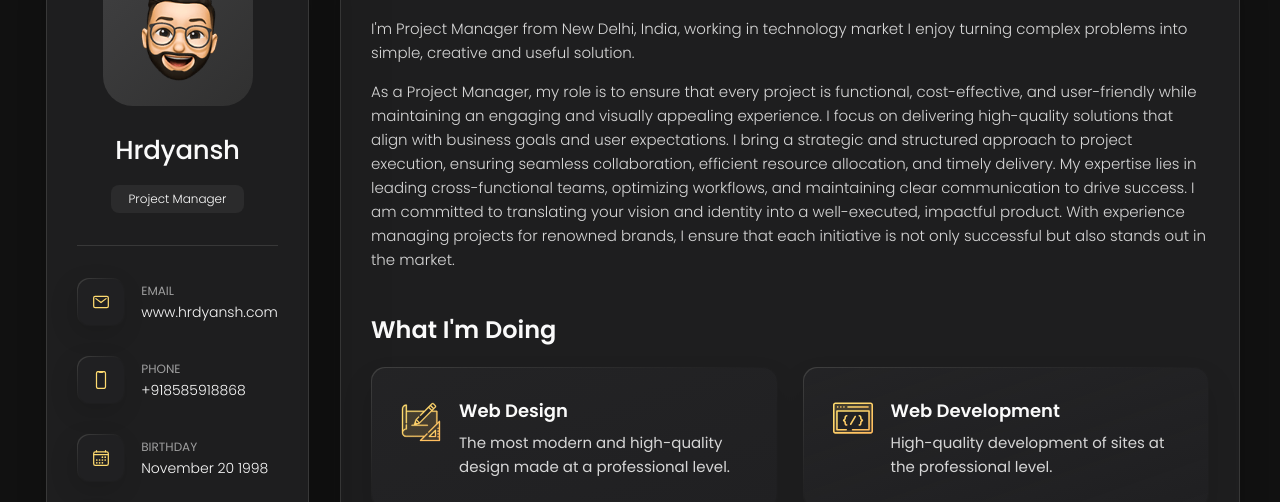
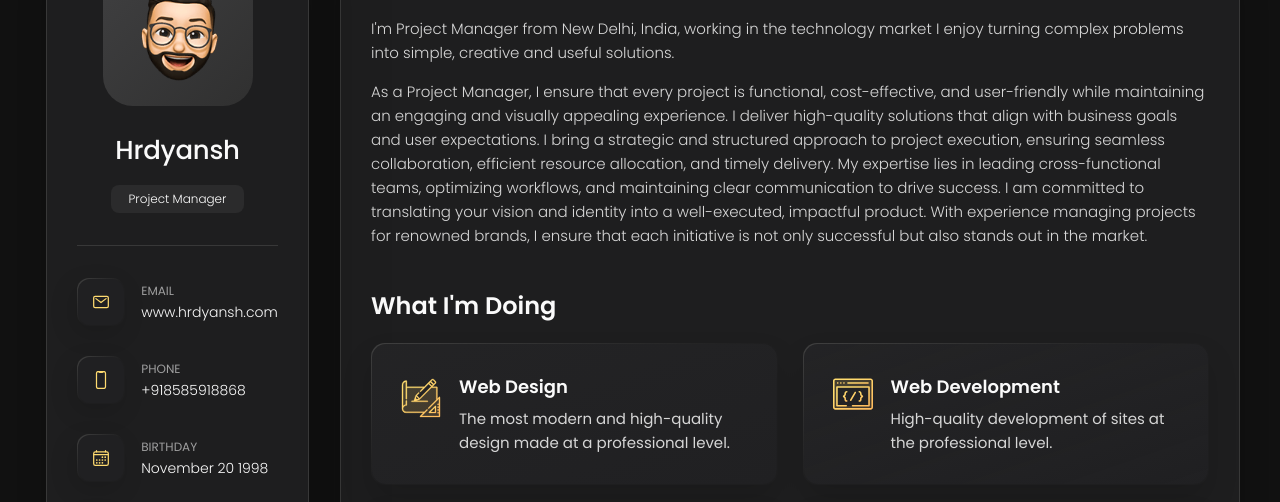
Before and after one commit to HrdyanshD/HrdyanshD.github.io, a plain HTML site: page index.html in a window 1280 px wide. Shown: the part 162-664 px from the top of the page. Drawn offline with nearby package versions, Linux system fonts and the light colour scheme.

Commit message:
Update index.html

```diff
--- a/index.html
+++ b/index.html
@@ -209,15 +209,16 @@
 
         <section class="about-text">
           <p>
-            I'm Project Manager from New Delhi, India, working in technology market
+            I'm Project Manager from New Delhi, India, working in the technology market
             I enjoy
-            turning complex problems into simple, creative and useful solution.
+            turning complex problems into simple, creative and useful solutions.
           </p>
 
           <p>
-            As a Project Manager, my role is to ensure that every project is functional, cost-effective, and user-friendly while maintaining an engaging and visually appealing experience. I focus on delivering high-quality solutions that align with business goals and user expectations.
+            As a Project Manager, I ensure that every project is functional, cost-effective, and user-friendly while maintaining an engaging and visually appealing experience. I deliver high-quality solutions that align with business goals and user expectations.
 
-I bring a strategic and structured approach to project execution, ensuring seamless collaboration, efficient resource allocation, and timely delivery. My expertise lies in leading cross-functional teams, optimizing workflows, and maintaining clear communication to drive success.
+I bring a strategic and structured approach to project execution, ensuring seamless collaboration, efficient resource allocation, and timely delivery.
+            My expertise lies in leading cross-functional teams, optimizing workflows, and maintaining clear communication to drive success.
 
 I am committed to translating your vision and identity into a well-executed, impactful product. With experience managing projects for renowned brands, I ensure that each initiative is not only successful but also stands out in the market.
           </p>
```
